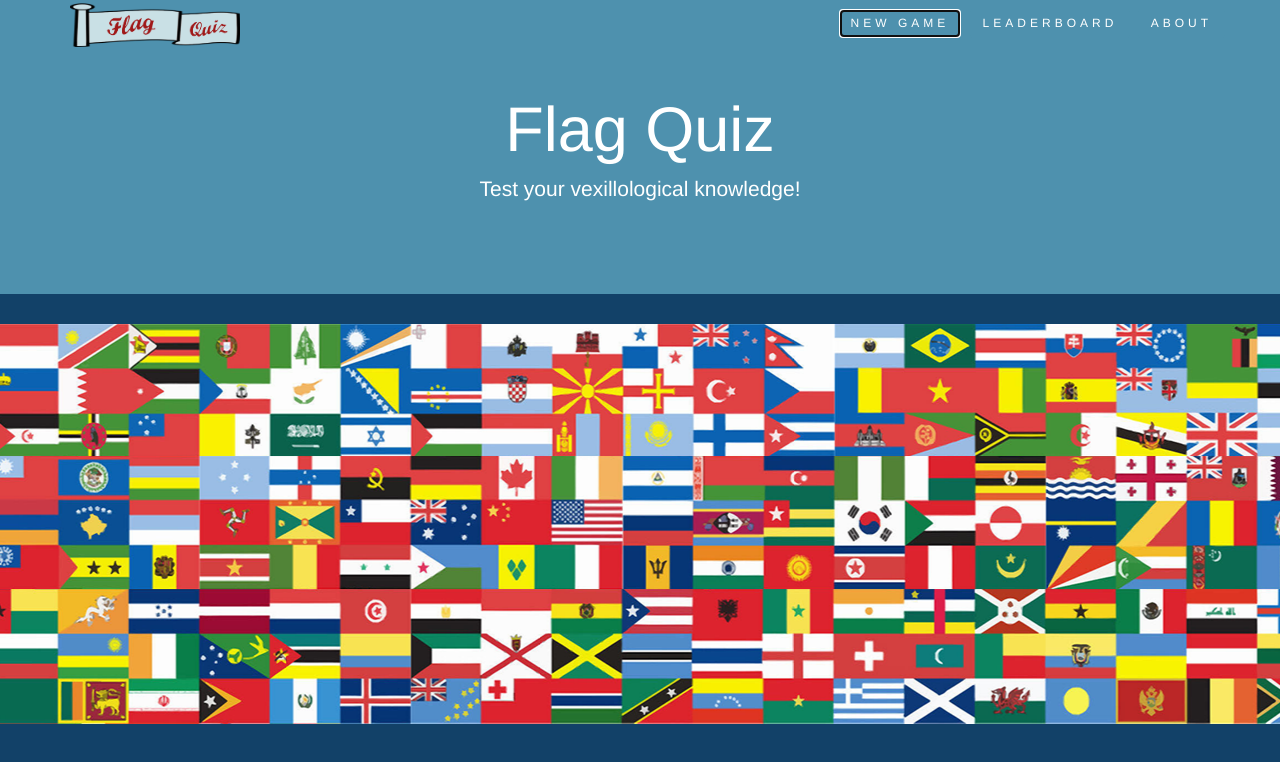
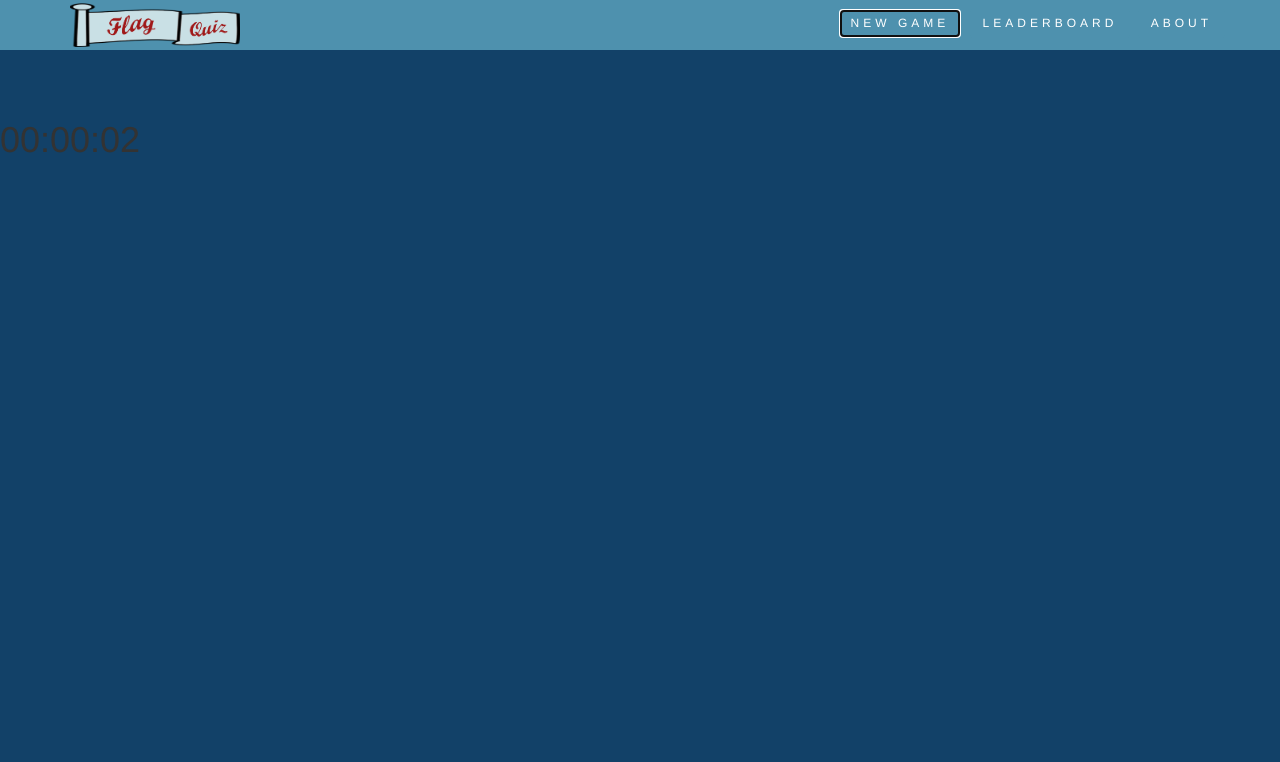
Before and after one commit to rjhunter3/TheFlagQuiz, a website: page client/index.html in a window 1280 px wide. Both pictures are taken after a click on the button "NEW GAME". Drawn offline with nearby package versions, Linux system fonts and the light colour scheme; no server answers.

Commit message:
JS timer added
Now to make it look good and link to the random flags

```diff
--- a/client/index.js
+++ b/client/index.js
@@ -1,5 +1,33 @@
 
 document.getElementById('new').addEventListener('click', async function(event){
+    var seconds = 0, minutes = 0, hours = 0;
+    let content = '<div class="topContainer">';
+    content += '<h1><time>00:00:00</time></h1>';
+    content += '</div>';
+    document.getElementById('content').innerHTML = content;
+    var h1 = document.getElementsByTagName('h1')[0];
+    function add() {
+        seconds++;
+        if (seconds >= 60) {
+            seconds = 0;
+            minutes++;
+            if (minutes >= 60) {
+                minutes = 0;
+                hours++;
+            }
+        }
+        h1.textContent = (hours ? (hours > 9 ? hours : "0" + hours) : "00") + ":" + (minutes ? (minutes > 9 ? minutes : "0" + minutes) : "00") + ":" + (seconds > 9 ? seconds : "0" + seconds);
+        timer()
+    }
+    function timer() {
+        t = setTimeout(add, 1000);
+    }
+    timer();
+})
+
+
+
+document.getElementById('newflag').addEventListener('click', async function(event){
     /*let response = ['response'];
     document.getElementById('content').innerHTML = response;*/
     console.log('fetching now')
--- a/client/style.css
+++ b/client/style.css
@@ -110,6 +110,9 @@ div.jumbotron {
     margin-right: auto;
     width: 50%;
 }
+.topContainer {
+    padding-top: 100px;
+}
 
 /*
 @-webkit-keyframes slide {
```
